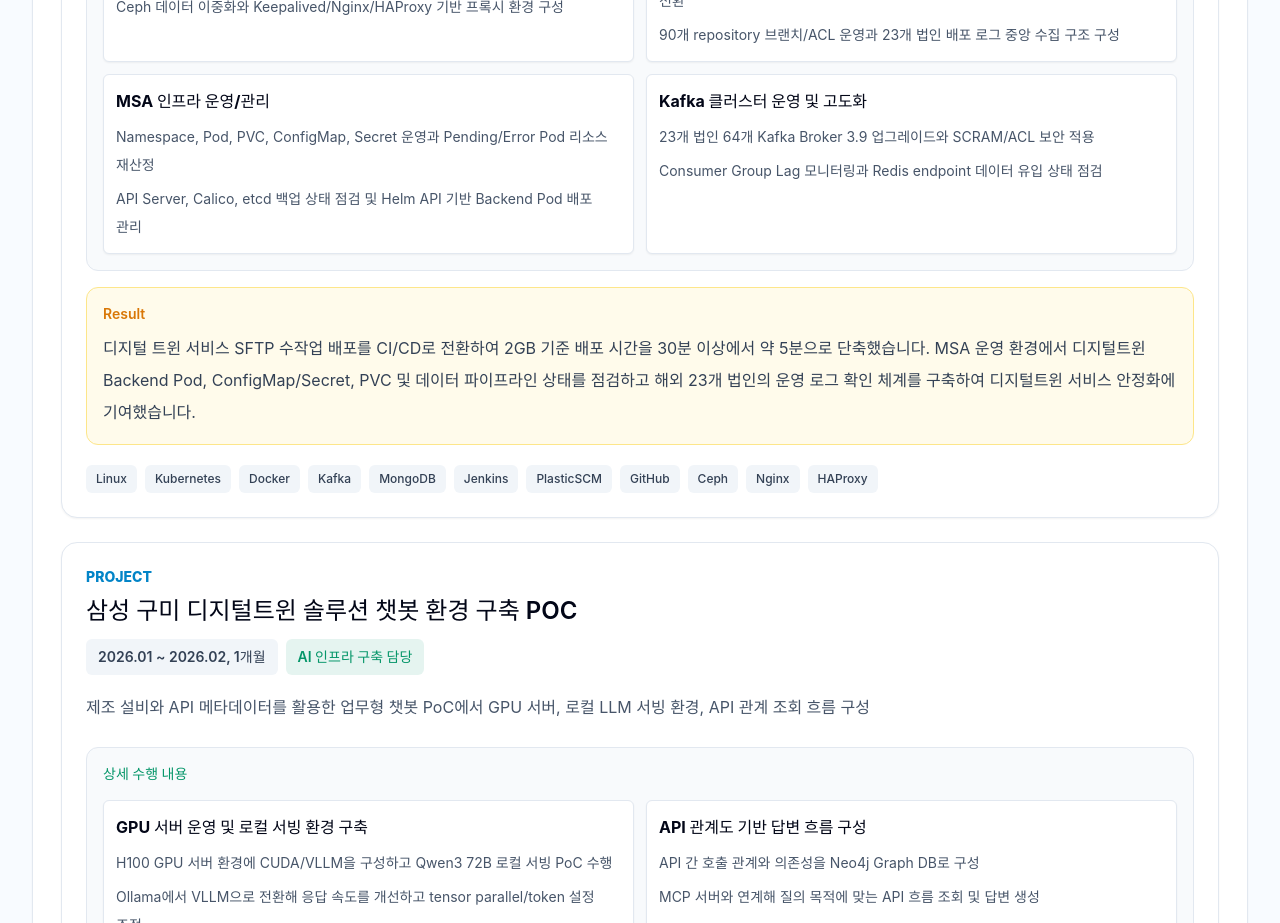
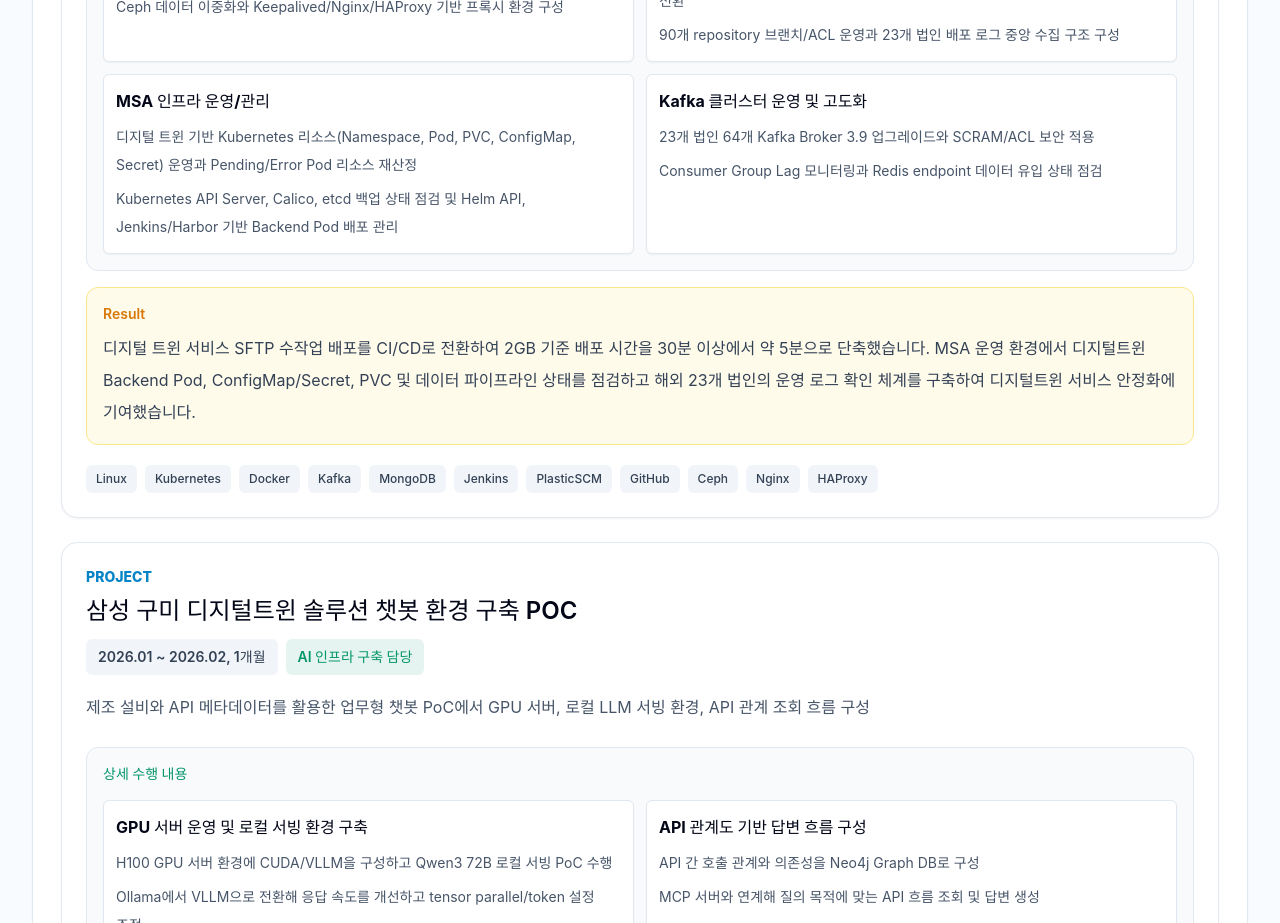
Before and after one commit to JANGSEOKHAN/JANGSEOKHAN.github.io, a React (Vite) app: page / in a window 1280 px wide. Shown: the part 5500-6423 px from the top of the page. Built offline with nearby package versions, Linux system fonts and the light colour scheme; a web font is replaced by a local one.

Commit message:
Refine Kubernetes MSA operations wording

```diff
--- a/src/data/profile.ts
+++ b/src/data/profile.ts
@@ -231,8 +231,8 @@ export const projects: Project[] = [
       {
         title: 'MSA 인프라 운영/관리',
         items: [
-          'Namespace, Pod, PVC, ConfigMap, Secret 운영과 Pending/Error Pod 리소스 재산정',
-          'API Server, Calico, etcd 백업 상태 점검 및 Helm API 기반 Backend Pod 배포 관리',
+          '디지털 트윈 기반 Kubernetes 리소스(Namespace, Pod, PVC, ConfigMap, Secret) 운영과 Pending/Error Pod 리소스 재산정',
+          'Kubernetes API Server, Calico, etcd 백업 상태 점검 및 Helm API, Jenkins/Harbor 기반 Backend Pod 배포 관리',
         ],
       },
       {
```
